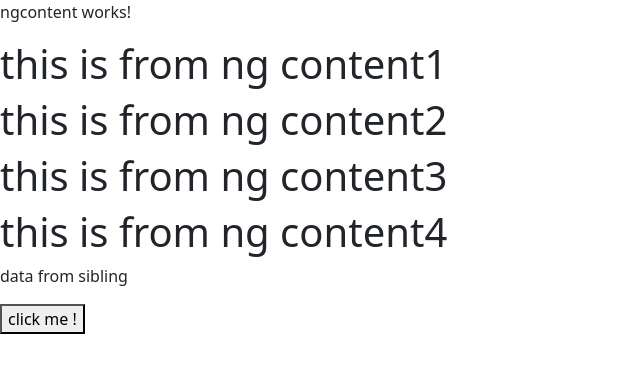
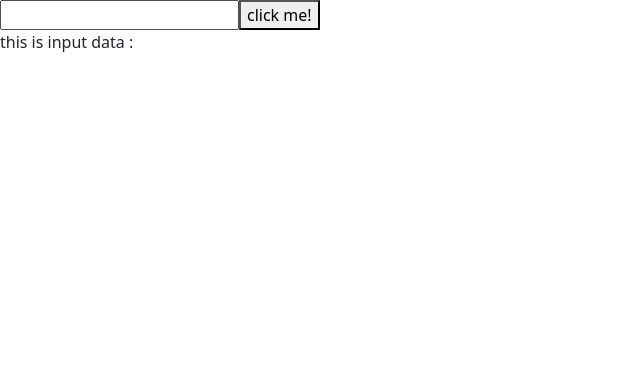
Before and after one commit to AutomationForAll/angular-repo, an Angular app in the folder angular/: page / in a window 1280 px wide. Shown: the top 372 px of the page, without its empty margins (0-640 px from the left). Built offline with nearby package versions, Linux system fonts and the light colour scheme.

Commit message:
ngOnchange

```diff
--- a/angular/src/app/app.component.html
+++ b/angular/src/app/app.component.html
@@ -5,10 +5,16 @@
 <!-- <app-templete-refe [Componentref]="ComponentrefComponent"></app-templete-refe> -->
 
 <!-- <app-componentref #ComponentrefComponent></app-componentref> -->
- <app-ngcontent>
+ <!-- <app-ngcontent>
     <h1 #h1>this is from ng content1</h1>
     <h1 #h1>this is from ng content2</h1>
     <h1 #h1>this is from ng content3</h1>
     <h1 #h1>this is from ng content4</h1>
    <app-sibling></app-sibling>
- </app-ngcontent>
+ </app-ngcontent> -->
+
+ <div>
+  <input type="text" #inputdata/>
+  <button type="button" (click)="onChange1(inputdata)">click me!</button>
+ </div>
+ <app-ngphases [msg]="appmsg"></app-ngphases>
--- a/angular/src/app/app.component.ts
+++ b/angular/src/app/app.component.ts
@@ -6,18 +6,19 @@ import { TempleteRefeComponent } from './templete-refe/templete-refe.component';
 import { ComponentrefComponent } from './componentref/componentref.component';
 import { NgcontentComponent } from './ngcontent/ngcontent.component';
 import { SiblingComponent } from './sibling/sibling.component';
+import { NgphasesComponent } from './ngphases/ngphases.component';
 
 
 @Component({
   selector: 'app-root',
   standalone: true,
-  imports: [RouterOutlet,ComponentrefComponent,TempleteRefeComponent,NgcontentComponent,SiblingComponent],
+  imports: [RouterOutlet,ComponentrefComponent,TempleteRefeComponent,NgcontentComponent,SiblingComponent,NgphasesComponent],
   templateUrl: './app.component.html',
   styleUrl: './app.component.css'
 })
 export class AppComponent {
   title = 'angular';
-
+  appmsg:string
   appText:string=""
   componnetDataViaApp:string=''
 
@@ -28,6 +29,9 @@ export class AppComponent {
 
   @ViewChild('ComponentrefComponent')componentdata:ElementRef;
 
-
+  onChange1(inputdata:HTMLInputElement){
+    console.log(inputdata.value)
+   this.appmsg=inputdata.value
+  }
 
 }
--- /dev/null
+++ b/angular/src/app/ngphases/ngphases.component.html
@@ -0,0 +1 @@
+<p>this is input data : {{msg}}</p>
```
Also changed, not shown: angular/src/app/ngphases/ngphases.component.ts (added, +19 -0 lines), angular/src/app/ngphases/ngphases.component.css (added), 1 other file (tests, documents, lock files or other folders).
